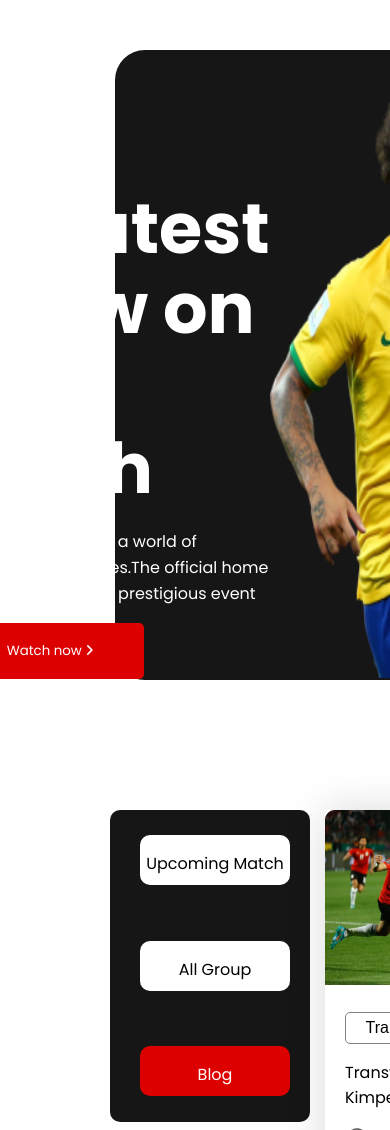
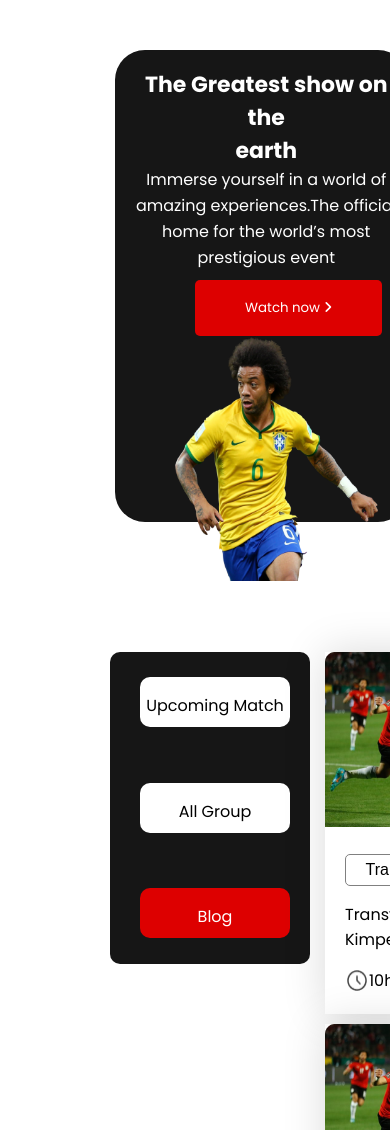
Before and after one commit to bhabna01/world-cup, a plain HTML site: page index.html in a window 390 px wide. Shown: the top 1130 px of the page. Drawn offline with Linux system fonts and the light colour scheme.

Commit message:
media query mobile

```diff
--- a/index.html
+++ b/index.html
@@ -17,7 +17,8 @@
                 <h1>The Greatest
                     show on the<br>
                     earth</h1>
-                <p>Immerse yourself in a world of amazing experiences.The official home for the world’s most prestigious
+                <p class="short-text">Immerse yourself in a world of amazing experiences.The official home for the
+                    world’s most prestigious
                     event </p>
                 <button class="btn"><a href="">Watch now <i class="fa-solid fa-angle-right"></i></a></button>
             </div>
--- a/style.css
+++ b/style.css
@@ -243,6 +243,48 @@ hr {
     padding: 10px 10px 10px 10px;
 }
 
+@media only screen and (max-width: 600px) {
+    .first-section {
+        width: 75%;
+        height: 472px;
+        display: grid;
+        grid-template-rows: repeat(2, 1fr);
+    }
+
+    .head-info {
+        margin-left: -130px;
+    }
+
+    .head-info h1 {
+
+        font-size: 22px;
+        line-height: 33px;
+        text-align: center;
+    }
+
+    .head-info p {
+        text-align: center;
+        margin-top: -20px;
+    }
+
+
+
+    .first-section img {
+        position: relative;
+        width: 95%;
+        height: 245px;
+        top: -40px;
+        left: 60px;
+
+    }
+
+    .btn {
+        margin-top: -7px;
+        margin-bottom: 7px;
+        margin-left: 70px;
+    }
+}
+
 
 @keyframes text {
     from {
```
